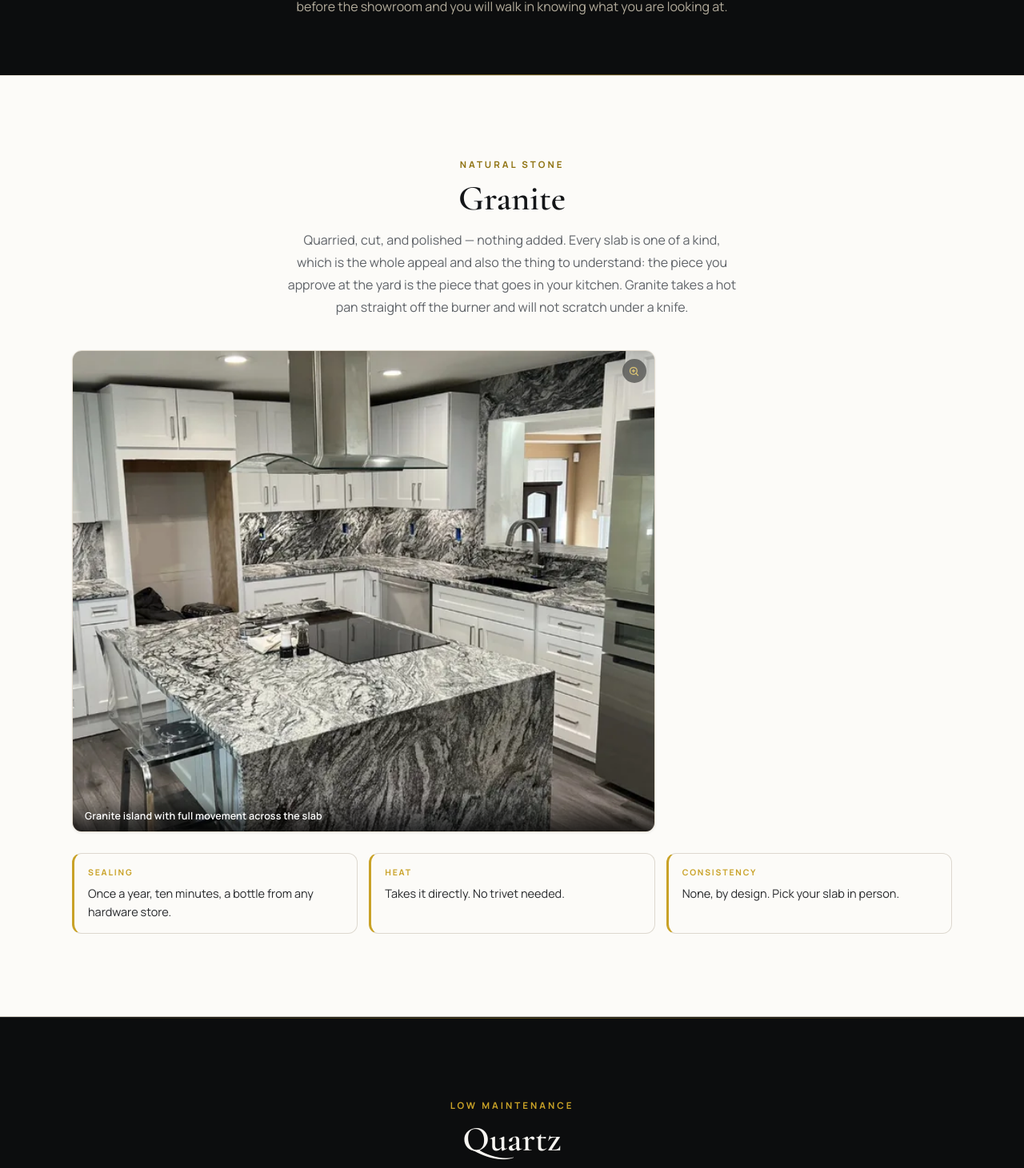
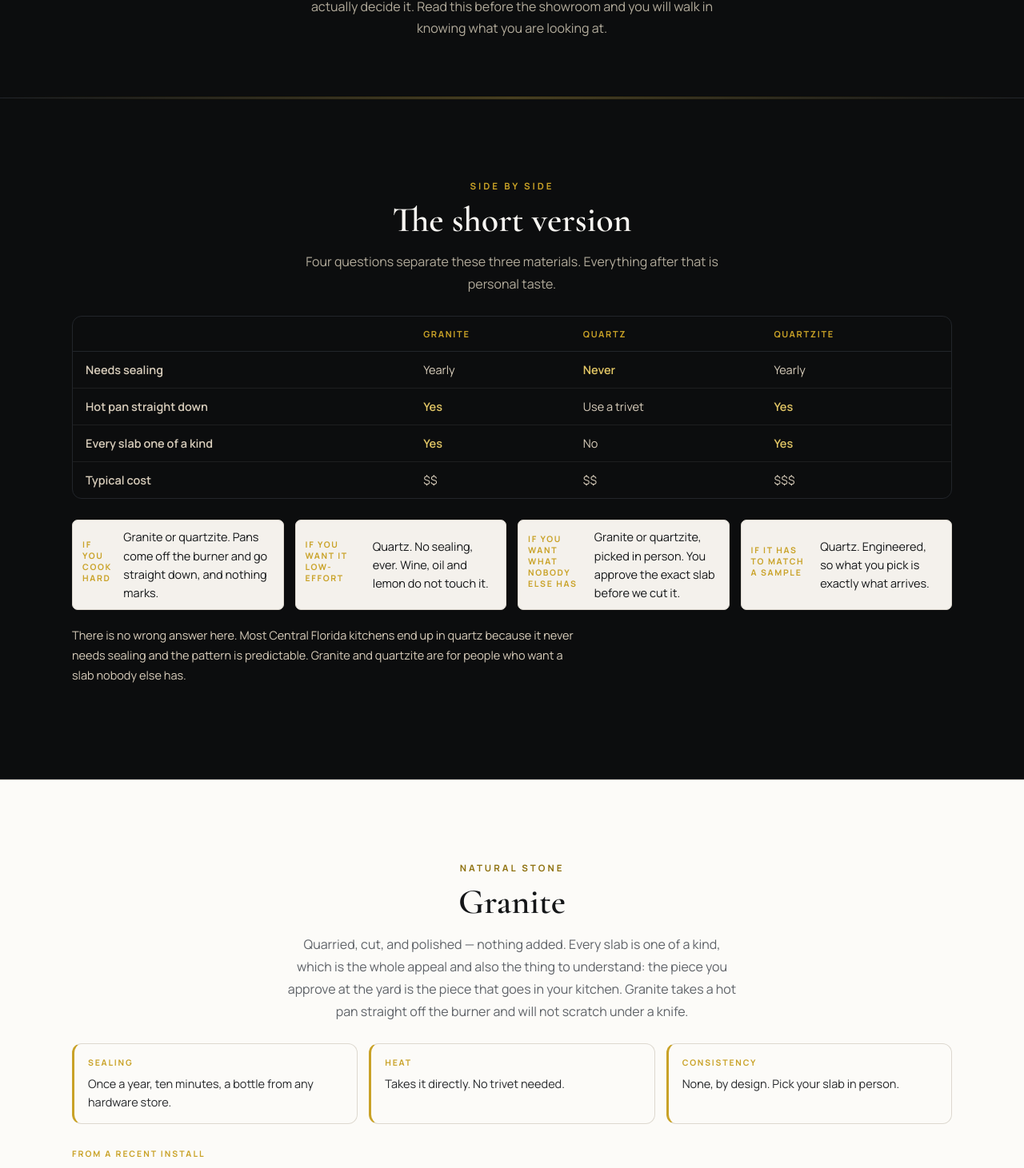
Before and after one commit to AngelGerena/sgq-countertops, a React (Vite) app: page /stone in a window 1280 px wide. Shown: the part 260-1721 px from the top of the page at 80% size. Built offline with nearby package versions, Linux system fonts and the light colour scheme; no server answers; the database is empty.

Commit message:
Add files via upload

```diff
--- a/src/components/site/Materials.tsx
+++ b/src/components/site/Materials.tsx
@@ -14,7 +14,8 @@ export default function Materials() {
       body: t('materials.granite.body',
         'Natural stone, no two slabs alike. Takes heat straight from the oven and shrugs off knives. The workhorse of Florida kitchens.',
         'Piedra natural, no hay dos losas iguales. Resiste el calor directo del horno y los cuchillos. El caballo de batalla de las cocinas de Florida.'),
-      tag: t('materials.granite.tag', 'Natural stone', 'Piedra natural')
+      tag: t('materials.granite.tag', 'Natural stone', 'Piedra natural'),
+      cta: t('materials.granite.cta', 'Is granite right for you?', '¿Le conviene el granito?')
     },
     {
       k: 'quartz',
@@ -22,7 +23,8 @@ export default function Materials() {
       body: t('materials.quartz.body',
         'Engineered for consistency — the veining you pick in the showroom is the veining you get. Non-porous, so it never needs sealing.',
         'Diseñado para la consistencia: el veteado que elige en la sala de exhibición es el que recibe. No poroso, nunca necesita sellado.'),
-      tag: t('materials.quartz.tag', 'Low maintenance', 'Bajo mantenimiento')
+      tag: t('materials.quartz.tag', 'Low maintenance', 'Bajo mantenimiento'),
+      cta: t('materials.quartz.cta', 'See 8 quartz installs', 'Ver 8 instalaciones en cuarzo')
     },
     {
       k: 'quartzite',
@@ -30,7 +32,8 @@ export default function Materials() {
       body: t('materials.quartzite.body',
         'The look of marble with the hardness of granite. For the kitchen that has to stop people at the doorway.',
         'La apariencia del mármol con la dureza del granito. Para la cocina que debe detener a la gente en la puerta.'),
-      tag: t('materials.quartzite.tag', 'Statement stone', 'Piedra de lujo')
+      tag: t('materials.quartzite.tag', 'Statement stone', 'Piedra de lujo'),
+      cta: t('materials.quartzite.cta', 'Why quartzite costs more', 'Por qué la cuarcita cuesta más')
     }
   ];
   const slabs = mats.map(m => ({
@@ -47,8 +50,8 @@ export default function Materials() {
         <h2 className="reveal">{t('materials.title', 'Choose your material', 'Elija su material')}</h2>
         <p className="band-lede reveal">
           {t('materials.intro',
-            'Cesar walks every client through the slabs in person. Here is where the conversation starts.',
-            'Cesar acompaña a cada cliente a ver las losas en persona. Aquí es donde empieza la conversación.')}
+            'Three materials, and the honest differences between them. Cesar walks every client through the slabs in person — this is where the conversation starts.',
+            'Tres materiales y las diferencias reales entre ellos. Cesar acompaña a cada cliente a ver las losas en persona: aquí empieza la conversación.')}
         </p>
         <div className="mat-grid">
           {mats.map((m, i) => (
@@ -74,7 +77,7 @@ export default function Materials() {
                 <p>{m.body}</p>
                 <span className="mat-tag">{m.tag}</span>
                 <a className="mat-more" href={'/stone#' + m.k}>
-                  {t('materials.more', 'Compare and see it installed', 'Comparar y verlo instalado')}
+                  {m.cta}
                   <svg viewBox="0 0 24 24" aria-hidden="true"><path d="M5 12h13M12 5l7 7-7 7"/></svg>
                 </a>
               </div>
@@ -83,8 +86,8 @@ export default function Materials() {
         </div>
         <p className="mat-cta reveal">
           <a className="btn btn-ghost" href="/stone">
-            {t('materials.guide', 'Read the full guide to choosing stone',
-               'Lea la guía completa para elegir su piedra')}
+            {t('materials.guide', 'Compare all three side by side',
+               'Compare las tres lado a lado')}
           </a>
         </p>
       </div>
--- a/src/index.css
+++ b/src/index.css
@@ -533,6 +533,25 @@ label{display:block;font-size:12.5px;font-weight:600;color:var(--muted);margin:1
 .mat-more:hover{gap:11px;color:var(--g-lt)}
 .mat-cta{margin-top:34px;text-align:center}
 
+/* photo strip on the stone page — supporting evidence, not the headline */
+.shot-label{display:block;margin:30px 0 12px;font-size:10.5px;font-weight:700;
+  letter-spacing:.19em;text-transform:uppercase;color:var(--g);opacity:.9}
+.stone-shots{display:grid;grid-template-columns:repeat(auto-fit,minmax(260px,1fr));gap:14px}
+.stone-shots .cab-tile.feature{grid-column:span 2}
+.stone-shots.single{grid-template-columns:minmax(0,660px)}
+.stone-shots.single .cab-tile{aspect-ratio:16/10}
+
+/* the four buyer scenarios under the table */
+.stone-picks{display:grid;grid-template-columns:repeat(auto-fit,minmax(258px,1fr));
+  gap:14px;margin-top:26px}
+.pick{padding:18px 20px;border:1px solid var(--sgq-slate);border-radius:var(--radius);
+  background:rgb(255 255 255 / .02)}
+.pick-k{display:block;font-size:10.5px;font-weight:700;letter-spacing:.16em;
+  text-transform:uppercase;color:var(--g);margin-bottom:9px}
+.pick p{font-size:14.5px;line-height:1.6;margin:0}
+
+.stone-table td.hl{color:var(--g-lt);font-weight:600}
+
 .stone-facts{list-style:none;margin:26px 0 0;padding:0;display:grid;
   grid-template-columns:repeat(auto-fit,minmax(230px,1fr));gap:14px}
 .stone-facts li{font-size:14.5px;line-height:1.6;padding:15px 17px;
@@ -554,6 +573,9 @@ label{display:block;font-size:12.5px;font-weight:600;color:var(--muted);margin:1
 .stone-note{margin-top:20px;font-size:14.5px;line-height:1.7;max-width:640px;opacity:.85}
 
 @media(max-width:640px){
+  .stone-shots{grid-template-columns:1fr}
+  .stone-shots .cab-tile.feature{grid-column:span 1}
+  .stone-picks{grid-template-columns:1fr;gap:11px}
   .stone-facts{grid-template-columns:1fr;gap:11px}
   .stone-table{font-size:13.5px;min-width:480px}
   .stone-table th,.stone-table td{padding:11px 13px}
--- a/src/pages/Stone.tsx
+++ b/src/pages/Stone.tsx
@@ -8,9 +8,9 @@ import { useLightbox } from '../lib/useLightbox';
 
 interface Shot { slug: string; en: string; es: string; feature?: boolean }
 
-/* Installed work, grouped by the stone that was actually used. Granite is
-   thin because the job photos on file are almost all quartz — once Cesar
-   sends granite installs they slot straight in here. */
+/* Installed work grouped by material. Photo counts are uneven on purpose —
+   the page leads with guidance rather than galleries, so a thin section
+   reads as a short section, not a broken one. */
 const GRANITE: Shot[] = [
   { slug: 'mat-granite', en: 'Granite island with full movement across the slab', es: 'Isla de granito con movimiento completo en la losa', feature: true },
 ];
@@ -56,10 +56,12 @@ export default function Stone() {
   const quartzSet = set(QUARTZ, quartzName);
   const quartziteSet = set(QUARTZITE, quartziteName);
 
+  /* Photos are supporting evidence here, not the promise. A one-photo
+     section is presented as one photo rather than dressed up as a gallery. */
   const gallery = (list: Shot[], items: ReturnType<typeof set>) => (
-    <div className="cab-gallery">
+    <div className={'stone-shots' + (list.length === 1 ? ' single' : '')}>
       {list.map((s, i) => (
-        <figure className={'cab-tile reveal' + (s.feature ? ' feature' : '')} key={s.slug}>
+        <figure className={'cab-tile reveal' + (s.feature && list.length > 1 ? ' feature' : '')} key={s.slug}>
           <img src={`/images/${dir(s.slug)}/${s.slug}.webp`} alt={L(s.en, s.es)} loading="lazy" />
           <button className="tile-zoom" onClick={() => lb.openAt(items, i)}
             aria-label={zoom + L(s.en, s.es)}>
@@ -71,6 +73,11 @@ export default function Stone() {
     </div>
   );
 
+  const shotLabel = (n: number) =>
+    n === 1
+      ? t('stone.shots.one', 'From a recent install', 'De una instalación reciente')
+      : L(`${n} recent installs`, `${n} instalaciones recientes`);
+
   return (
     <div>
       <Header />
@@ -81,8 +88,92 @@ export default function Stone() {
           <h1 className="reveal">{t('stone.h1', 'Choosing your countertop', 'Eligiendo su encimera')}</h1>
           <p className="band-lede reveal">
             {t('stone.lede',
-              'Three materials, and the honest differences between them. Read this before the showroom and you will walk in knowing what you are looking at.',
-              'Tres materiales y las diferencias reales entre ellos. Lea esto antes de ir a la sala de exhibición y sabrá exactamente qué está viendo.')}
+              'Twenty-five years of installs, condensed into the handful of things that actually decide it. Read this before the showroom and you will walk in knowing what you are looking at.',
+              'Veinticinco años de instalaciones, resumidos en las pocas cosas que realmente deciden. Lea esto antes de ir a la sala de exhibición y sabrá exactamente qué está viendo.')}
+          </p>
+        </div>
+      </section>
+
+      {/* ---------- COMPARISON FIRST — this is the reason to be on the page ---------- */}
+      <section className="band dark" id="compare">
+        <div className="band-in">
+          <span className="eyebrow reveal">{t('stone.compare.eyebrow', 'Side by side', 'Comparación')}</span>
+          <h2 className="reveal">{t('stone.compare.title', 'The short version', 'La versión corta')}</h2>
+          <p className="band-lede reveal">
+            {t('stone.compare.lede',
+              'Four questions separate these three materials. Everything after that is personal taste.',
+              'Cuatro preguntas separan estos tres materiales. Todo lo demás es gusto personal.')}
+          </p>
+          <div className="stone-table-wrap reveal">
+            <table className="stone-table">
+              <thead>
+                <tr>
+                  <th>{t('stone.compare.col', '', '')}</th>
+                  <th>{graniteName}</th>
+                  <th>{quartzName}</th>
+                  <th>{quartziteName}</th>
+                </tr>
+              </thead>
+              <tbody>
+                <tr>
+                  <td>{t('stone.row.seal', 'Needs sealing', 'Requiere sellado')}</td>
+                  <td>{t('stone.yes.year', 'Yearly', 'Anual')}</td>
+                  <td className="hl">{t('stone.never', 'Never', 'Nunca')}</td>
+                  <td>{t('stone.yes.year', 'Yearly', 'Anual')}</td>
+                </tr>
+                <tr>
+                  <td>{t('stone.row.heat', 'Hot pan straight down', 'Olla caliente directa')}</td>
+                  <td className="hl">{t('stone.yes', 'Yes', 'Sí')}</td>
+                  <td>{t('stone.trivet', 'Use a trivet', 'Use salvamanteles')}</td>
+                  <td className="hl">{t('stone.yes', 'Yes', 'Sí')}</td>
+                </tr>
+                <tr>
+                  <td>{t('stone.row.unique', 'Every slab one of a kind', 'Cada losa única')}</td>
+                  <td className="hl">{t('stone.yes', 'Yes', 'Sí')}</td>
+                  <td>{t('stone.no', 'No', 'No')}</td>
+                  <td className="hl">{t('stone.yes', 'Yes', 'Sí')}</td>
+                </tr>
+                <tr>
+                  <td>{t('stone.row.cost', 'Typical cost', 'Costo típico')}</td>
+                  <td>$$</td>
+                  <td>$$</td>
+                  <td>$$$</td>
+                </tr>
+              </tbody>
+            </table>
+          </div>
+
+          <div className="stone-picks">
+            <div className="pick reveal">
+              <span className="pick-k">{t('stone.pick.1.k', 'If you cook hard', 'Si cocina fuerte')}</span>
+              <p>{t('stone.pick.1.v',
+                'Granite or quartzite. Pans come off the burner and go straight down, and nothing marks.',
+                'Granito o cuarcita. Las ollas salen del fuego y van directo a la encimera, sin marcar nada.')}</p>
+            </div>
+            <div className="pick reveal">
+              <span className="pick-k">{t('stone.pick.2.k', 'If you want it low-effort', 'Si quiere poco mantenimiento')}</span>
+              <p>{t('stone.pick.2.v',
+                'Quartz. No sealing, ever. Wine, oil and lemon do not touch it.',
+                'Cuarzo. Sin sellado, nunca. El vino, el aceite y el limón no le hacen nada.')}</p>
+            </div>
+            <div className="pick reveal">
+              <span className="pick-k">{t('stone.pick.3.k', 'If you want what nobody else has', 'Si quiere algo que nadie más tiene')}</span>
+              <p>{t('stone.pick.3.v',
+                'Granite or quartzite, picked in person. You approve the exact slab before we cut it.',
+                'Granito o cuarcita, elegido en persona. Usted aprueba la losa exacta antes de cortarla.')}</p>
+            </div>
+            <div className="pick reveal">
+              <span className="pick-k">{t('stone.pick.4.k', 'If it has to match a sample', 'Si tiene que coincidir con una muestra')}</span>
+              <p>{t('stone.pick.4.v',
+                'Quartz. Engineered, so what you pick is exactly what arrives.',
+                'Cuarzo. Es diseñado, así que lo que elige es exactamente lo que llega.')}</p>
+            </div>
+          </div>
+
+          <p className="stone-note reveal">
+            {t('stone.compare.note',
+              'There is no wrong answer here. Most Central Florida kitchens end up in quartz because it never needs sealing and the pattern is predictable. Granite and quartzite are for people who want a slab nobody else has.',
+              'Aquí no hay respuesta incorrecta. La mayoría de las cocinas del centro de Florida terminan en cuarzo porque nunca necesita sellado y el patrón es predecible. El granito y la cuarcita son para quien quiere una losa que nadie más tiene.')}
           </p>
         </div>
       </section>
@@ -97,12 +188,13 @@ export default function Stone() {
               'Quarried, cut, and polished — nothing added. Every slab is one of a kind, which is the whole appeal and also the thing to understand: the piece you approve at the yard is the piece that goes in your kitchen. Granite takes a hot pan straight off the burner and will not scratch under a knife.',
               'Extraído, cortado y pulido, sin nada añadido. Cada losa es única, y eso es tanto su atractivo como lo que hay que entender: la pieza que usted aprueba en el patio es la que va en su cocina. El granito resiste una olla caliente directa del fuego y no se raya con un cuchillo.')}
           </p>
-          {gallery(GRANITE, graniteSet)}
           <ul className="stone-facts reveal">
             <li><strong>{t('stone.f.seal', 'Sealing', 'Sellado')}</strong> {t('stone.granite.seal', 'Once a year, ten minutes, a bottle from any hardware store.', 'Una vez al año, diez minutos, con un producto de cualquier ferretería.')}</li>
             <li><strong>{t('stone.f.heat', 'Heat', 'Calor')}</strong> {t('stone.granite.heat', 'Takes it directly. No trivet needed.', 'Lo resiste directamente. No necesita salvamanteles.')}</li>
             <li><strong>{t('stone.f.match', 'Consistency', 'Consistencia')}</strong> {t('stone.granite.match', 'None, by design. Pick your slab in person.', 'Ninguna, por naturaleza. Elija su losa en persona.')}</li>
           </ul>
+          <span className="shot-label reveal">{shotLabel(GRANITE.length)}</span>
+          {gallery(GRANITE, graniteSet)}
         </div>
       </section>
 
@@ -116,12 +208,13 @@ export default function Stone() {
               'Ground natural quartz bound with resin and pigment, so the pattern is engineered rather than found. That means the sample you choose is what arrives — no surprises between the showroom and the install. Non-porous, so it never needs sealing and will not stain from wine or oil.',
               'Cuarzo natural molido con resina y pigmento, así que el patrón es diseñado, no encontrado. Lo que usted elige es lo que llega: sin sorpresas entre la sala de exhibición y la instalación. No poroso, nunca necesita sellado y no se mancha con vino ni aceite.')}
           </p>
-          {gallery(QUARTZ, quartzSet)}
           <ul className="stone-facts reveal">
             <li><strong>{t('stone.f.seal', 'Sealing', 'Sellado')}</strong> {t('stone.quartz.seal', 'Never. That is the main reason people choose it.', 'Nunca. Esa es la razón principal por la que se elige.')}</li>
             <li><strong>{t('stone.f.heat', 'Heat', 'Calor')}</strong> {t('stone.quartz.heat', 'Use a trivet. The resin can mark above roughly 300F.', 'Use salvamanteles. La resina puede marcarse por encima de unos 150C.')}</li>
             <li><strong>{t('stone.f.match', 'Consistency', 'Consistencia')}</strong> {t('stone.quartz.match', 'Exact. What you pick is what you get.', 'Exacta. Lo que elige es lo que recibe.')}</li>
           </ul>
+          <span className="shot-label reveal">{shotLabel(QUARTZ.length)}</span>
+          {gallery(QUARTZ, quartzSet)}
         </div>
       </section>
 
@@ -135,75 +228,13 @@ export default function Stone() {
               'Natural stone that reads like marble but wears like granite. It is the answer for anyone who wants that soft veined look without spending the next ten years worrying about a lemon slice. Harder than granite, and priced accordingly.',
               'Piedra natural que se ve como mármol pero se comporta como granito. Es la respuesta para quien quiere ese veteado suave sin pasar diez años preocupado por una rodaja de limón. Más dura que el granito, y con precio acorde.')}
           </p>
-          {gallery(QUARTZITE, quartziteSet)}
           <ul className="stone-facts reveal">
             <li><strong>{t('stone.f.seal', 'Sealing', 'Sellado')}</strong> {t('stone.quartzite.seal', 'Once a year, same as granite.', 'Una vez al año, igual que el granito.')}</li>
             <li><strong>{t('stone.f.heat', 'Heat', 'Calor')}</strong> {t('stone.quartzite.heat', 'Takes it directly.', 'Lo resiste directamente.')}</li>
             <li><strong>{t('stone.f.match', 'Consistency', 'Consistencia')}</strong> {t('stone.quartzite.match', 'None. Every slab is its own thing.', 'Ninguna. Cada losa es única.')}</li>
           </ul>
-        </div>
-      </section>
-
-      {/* ---------------- STRAIGHT COMPARISON ---------------- */}
-      <section className="band dark" id="compare">
-        <div className="band-in">
-          <span className="eyebrow reveal">{t('stone.compare.eyebrow', 'Side by side', 'Comparación')}</span>
-          <h2 className="reveal">{t('stone.compare.title', 'The short version', 'La versión corta')}</h2>
-          <div className="stone-table-wrap reveal">
-            <table className="stone-table">
-              <thead>
-                <tr>
-                  <th>{t('stone.compare.col', '', '')}</th>
-                  <th>{graniteName}</th>
-                  <th>{quartzName}</th>
-                  <th>{quartziteName}</th>
-                </tr>
-              </thead>
-              <tbody>
-                <tr>
-                  <td>{t('stone.row.seal', 'Needs sealing', 'Requiere sellado')}</td>
-                  <td>{t('stone.yes.year', 'Yearly', 'Anual')}</td>
-                  <td>{t('stone.no', 'No', 'No')}</td>
-                  <td>{t('stone.yes.year', 'Yearly', 'Anual')}</td>
-                </tr>
-                <tr>
-                  <td>{t('stone.row.heat', 'Hot pan direct', 'Olla caliente directa')}</td>
-                  <td>{t('stone.yes', 'Yes', 'Sí')}</td>
-                  <td>{t('stone.trivet', 'Use a trivet', 'Use salvamanteles')}</td>
-                  <td>{t('stone.yes', 'Yes', 'Sí')}</td>
-                </tr>
-                <tr>
-                  <td>{t('stone.row.stain', 'Stain resistance', 'Resistencia a manchas')}</td>
-                  <td>{t('stone.good', 'Good, sealed', 'Buena, sellado')}</td>
-                  <td>{t('stone.best', 'Best', 'La mejor')}</td>
-                  <td>{t('stone.good', 'Good, sealed', 'Buena, sellado')}</td>
-                </tr>
-                <tr>
-                  <td>{t('stone.row.unique', 'Every slab unique', 'Cada losa única')}</td>
-                  <td>{t('stone.yes', 'Yes', 'Sí')}</td>
-                  <td>{t('stone.no', 'No', 'No')}</td>
-                  <td>{t('stone.yes', 'Yes', 'Sí')}</td>
-                </tr>
-                <tr>
-                  <td>{t('stone.row.pick', 'Pick your exact slab', 'Elegir su losa exacta')}</td>
-                  <td>{t('stone.must', 'Recommended', 'Recomendado')}</td>
-                  <td>{t('stone.notneeded', 'Not needed', 'No hace falta')}</td>
-                  <td>{t('stone.must2', 'Recommended', 'Recomendado')}</td>
-                </tr>
-                <tr>
-                  <td>{t('stone.row.cost', 'Typical cost', 'Costo típico')}</td>
-                  <td>$$</td>
-                  <td>$$</td>
-                  <td>$$$</td>
-                </tr>
-              </tbody>
-            </table>
-          </div>
-          <p className="stone-note reveal">
-            {t('stone.compare.note',
-              'There is no wrong answer here. Most Central Florida kitchens end up in quartz because it never needs sealing and the pattern is predictable. Granite and quartzite are for people who want a slab nobody else has.',
-              'Aquí no hay respuesta incorrecta. La mayoría de las cocinas del centro de Florida terminan en cuarzo porque nunca necesita sellado y el patrón es predecible. El granito y la cuarcita son para quien quiere una losa que nadie más tiene.')}
-          </p>
+          <span className="shot-label reveal">{shotLabel(QUARTZITE.length)}</span>
+          {gallery(QUARTZITE, quartziteSet)}
         </div>
       </section>
 
```
